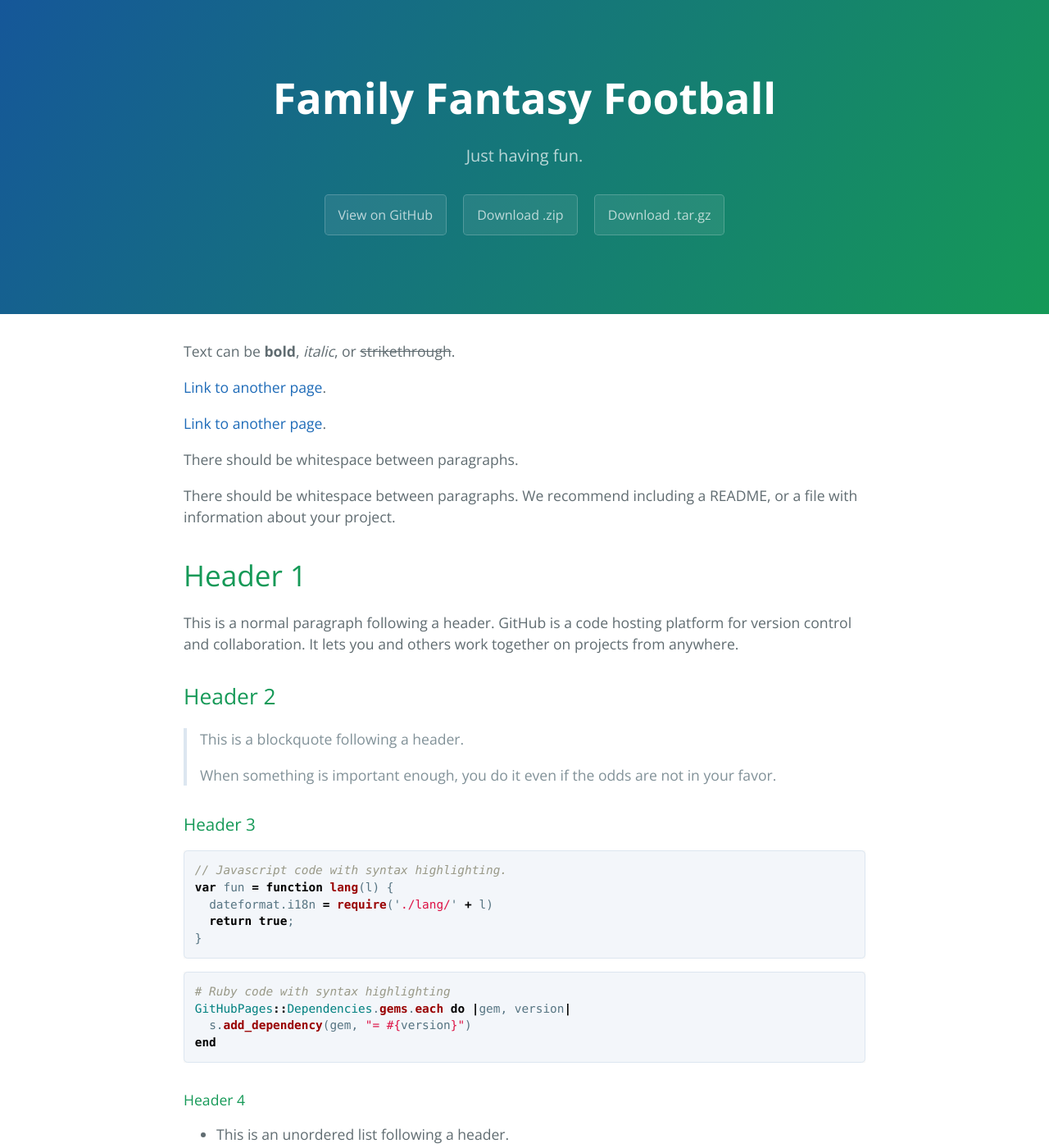
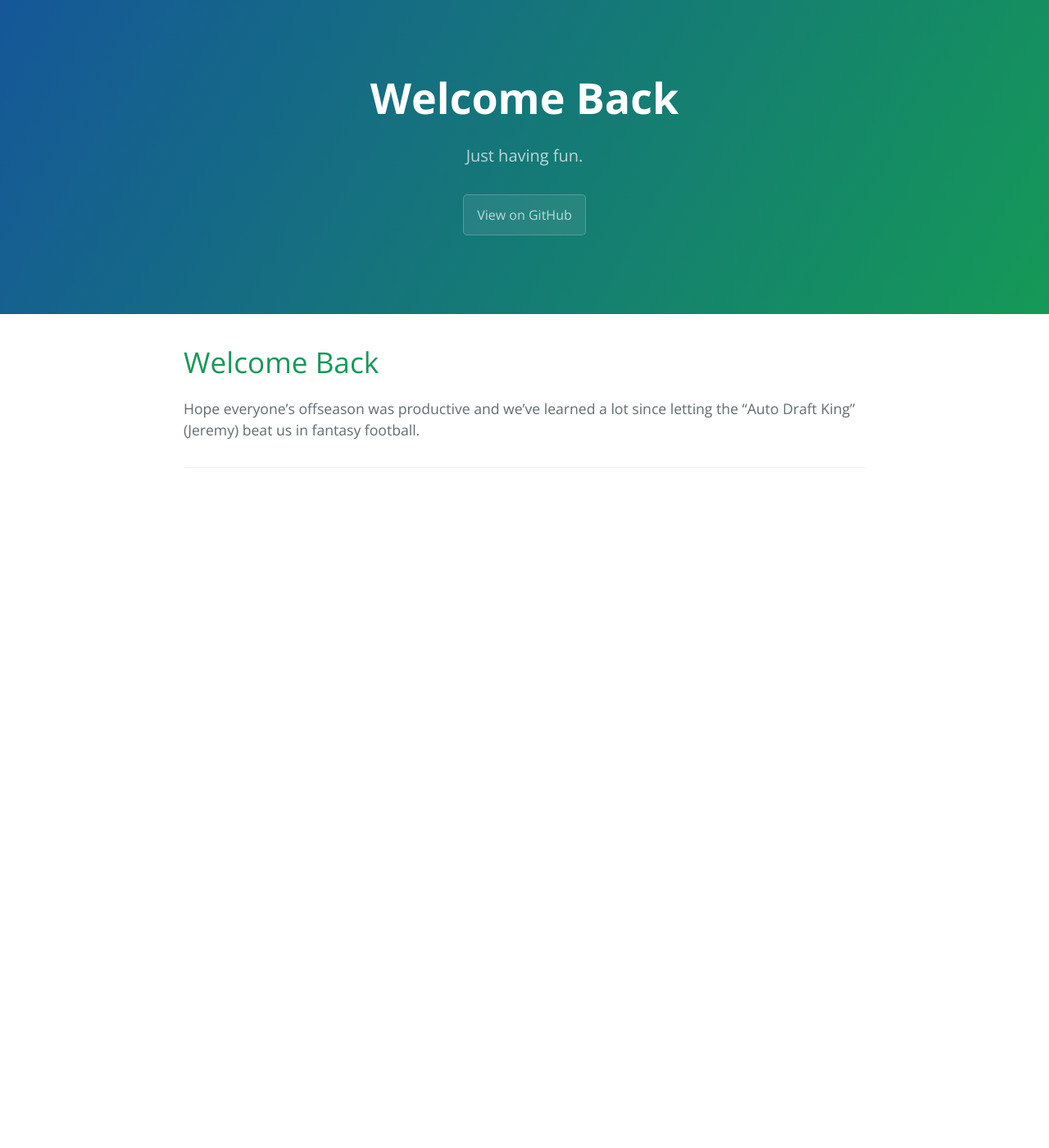
Before and after one commit to JPReding/FantasyFootball, a Jekyll site: the page built from index.md, in a window 1280 px wide and 1400 px high. Shown: the whole window at 82% size. Built offline with Jekyll 4.4.1, drawn with Linux system fonts in a browser that asks for light colours; our own code applies the rules of GitHub Pages for plain Markdown files; some of the changed text lies outside the part shown.

Commit message:
Starting site

````diff
--- a/_config.yml
+++ b/_config.yml
@@ -1,5 +1,5 @@
 title: Family Fantasy Football
 description: Just having fun.
-show_downloads: true
+show_downloads: false
 google_analytics:
 theme: jekyll-theme-cayman
--- a/index.md
+++ b/index.md
@@ -2,124 +2,6 @@
 layout: default
 ---
 
-Text can be **bold**, _italic_, or ~~strikethrough~~.
+# Welcome Back
 
-[Link to another page](./another-page.html).
-
-[Link to another page](./another-page-1.html).
-
-There should be whitespace between paragraphs.
-
-There should be whitespace between paragraphs. We recommend including a README, or a file with information about your project.
-
-# Header 1
-
-This is a normal paragraph following a header. GitHub is a code hosting platform for version control and collaboration. It lets you and others work together on projects from anywhere.
-
-## Header 2
-
-> This is a blockquote following a header.
->
-> When something is important enough, you do it even if the odds are not in your favor.
-
-### Header 3
-
-```js
-// Javascript code with syntax highlighting.
-var fun = function lang(l) {
-  dateformat.i18n = require('./lang/' + l)
-  return true;
-}
-```
-
-```ruby
-# Ruby code with syntax highlighting
-GitHubPages::Dependencies.gems.each do |gem, version|
-  s.add_dependency(gem, "= #{version}")
-end
-```
-
-#### Header 4
-
-*   This is an unordered list following a header.
-*   This is an unordered list following a header.
-*   This is an unordered list following a header.
-
-##### Header 5
-
-1.  This is an ordered list following a header.
-2.  This is an ordered list following a header.
-3.  This is an ordered list following a header.
-
-###### Header 6
-
-| head1        | head two          | three |
-|:-------------|:------------------|:------|
-| ok           | good swedish fish | nice  |
-| out of stock | good and plenty   | nice  |
-| ok           | good `oreos`      | hmm   |
-| ok           | good `zoute` drop | yumm  |
-
-### There's a horizontal rule below this.
-
-* * *
-
-### Here is an unordered list:
-
-*   Item foo
-*   Item bar
-*   Item baz
-*   Item zip
-
-### And an ordered list:
-
-1.  Item one
-1.  Item two
-1.  Item three
-1.  Item four
-
-### And a nested list:
-
-- level 1 item
-  - level 2 item
-  - level 2 item
-    - level 3 item
-    - level 3 item
-- level 1 item
-  - level 2 item
-  - level 2 item
-  - level 2 item
-- level 1 item
-  - level 2 item
-  - level 2 item
-- level 1 item
-
-### Small image
-
-![Octocat](https://github.githubassets.com/images/icons/emoji/octocat.png)
-
-### Large image
-
-![Branching](https://guides.github.com/activities/hello-world/branching.png)
-
-
-### Definition lists can be used with HTML syntax.
-
-<dl>
-<dt>Name</dt>
-<dd>Godzilla</dd>
-<dt>Born</dt>
-<dd>1952</dd>
-<dt>Birthplace</dt>
-<dd>Japan</dd>
-<dt>Color</dt>
-<dd>Green</dd>
-</dl>
-
-```
-Long, single-line code blocks should not wrap. They should horizontally scroll if they are too long. This line should be long enough to demonstrate this.
-```
-
-```
-The final element.
-```
+Hope everyone's offseason was productive and we've learned a lot since letting the "Auto Draft King" (Jeremy) beat us in fantasy football.
````
Also changed, not shown: another-page-1.md (deleted, +0 -13 lines), another-page.md (deleted, +0 -11 lines).
